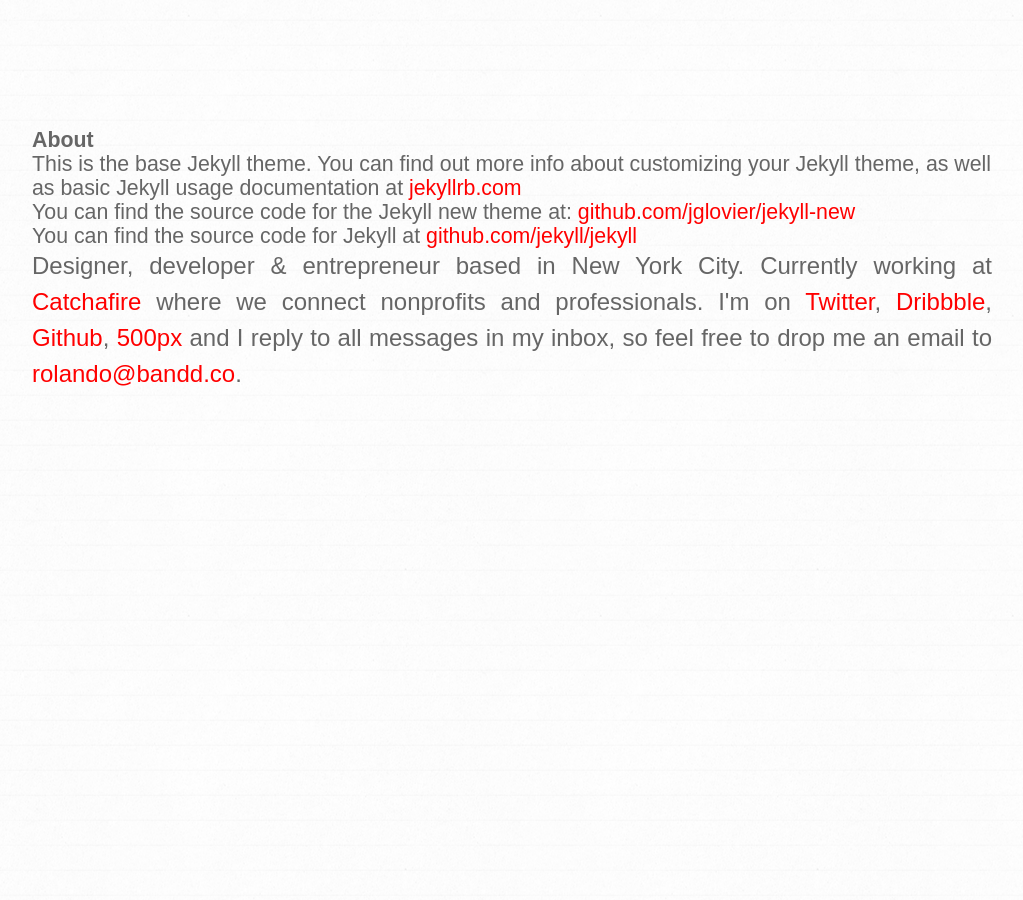
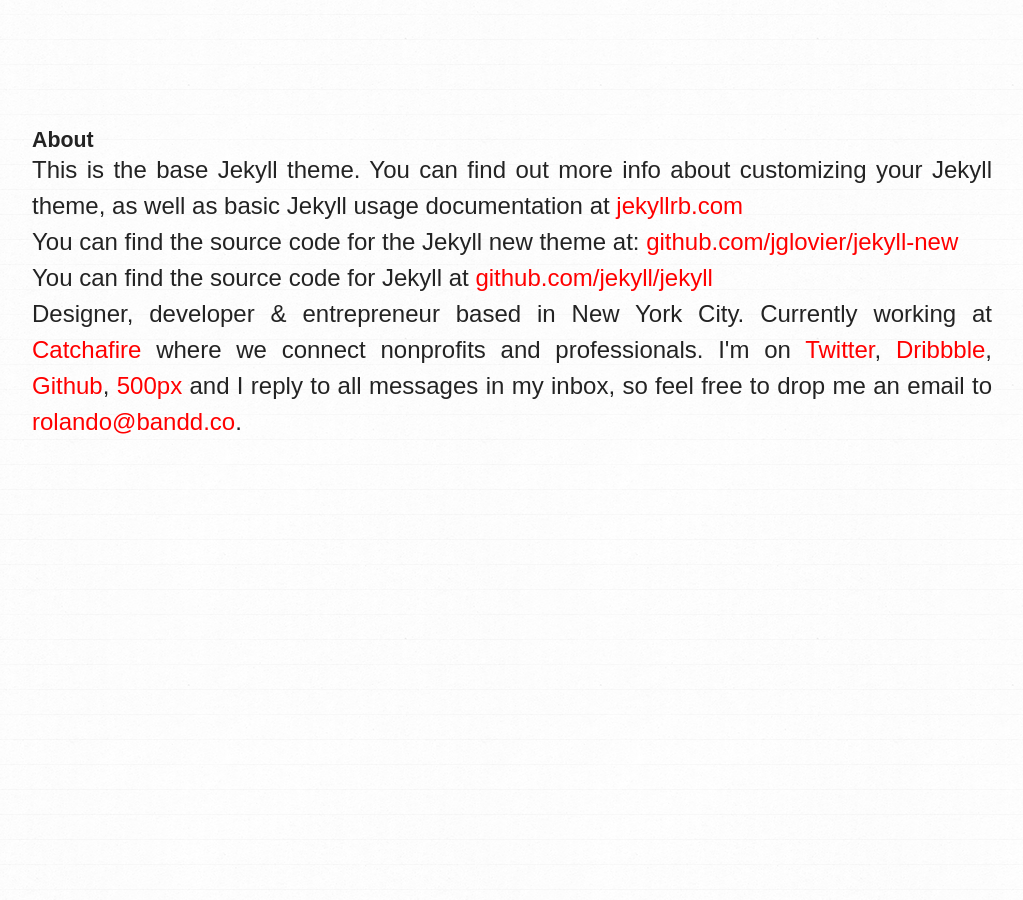
Before and after one commit to rnmp/rnmp.github.io, a Jekyll site: the page built from about.md, in a window 1280 px wide. Shown: the whole page, without its empty margins (128-1151 px from the left). Built offline with Jekyll 4.4.1, drawn with Linux system fonts in a browser that asks for light colours; some web fonts are replaced; comment, search, counter and statistics services are not loaded.

```diff
--- a/site.css
+++ b/site.css
@@ -20,12 +20,33 @@ img, object, embed {
 body {
 	font: 200 16pt/18pt 'Ideal Sans SSm A', 'Ideal Sans SSm B', sans-serif;
 	background: #fff url('/img/body.png') center bottom;
-	color: #666;
+	color: #232323;
 }
 
 a {
 	color: red;
 	text-decoration: none;
+}
+
+p {
+	text-align: justify;
+	font-size: 16pt;
+	line-height: 1.5;
+}
+
+/*strong*/.small-caps {
+	margin-right: 10px;
+	font-family: sans-serif;
+	font-weight: bold;
+	font-size: .7em;
+	text-transform: uppercase;
+}
+
+mark {
+	color: #fff;
+	background: #232323;
+	/*position: absolute;*/
+	/*right: 100%;*/
 }
 
 .hidden {
@@ -56,11 +77,8 @@ a {
 	overflow: hidden;
 	margin-bottom: 2em;
 }
-
-.lead {
-	text-align: justify;
-	font-size: 16pt;
-	line-height: 1.5;
+.section img {
+	margin-bottom: 1em;
 }
 
 #signature {
@@ -79,7 +97,7 @@ a {
 	footer.section {
 		padding: 1em;
 	}
-	.lead {
+	p {
 		font-size: 14px;
 	}
 	#signature {
@@ -89,7 +107,7 @@ a {
 }
 
 @media screen and (min-width: 1200px) {
-	.lead {
+	p {
 		font-size: 24px;
 	}
 }
```
Also changed, not shown: index.html (+21 -8 lines), img/catchafire.jpg (added).
